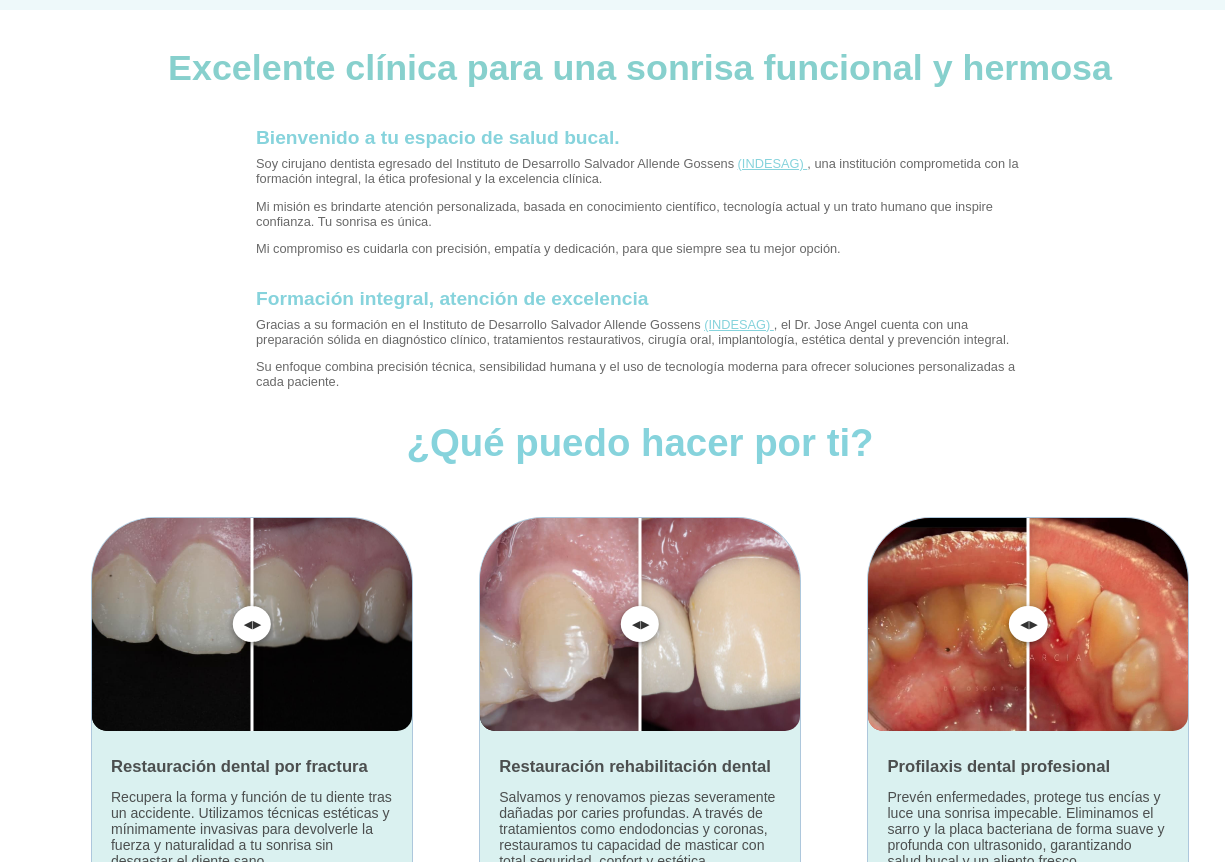
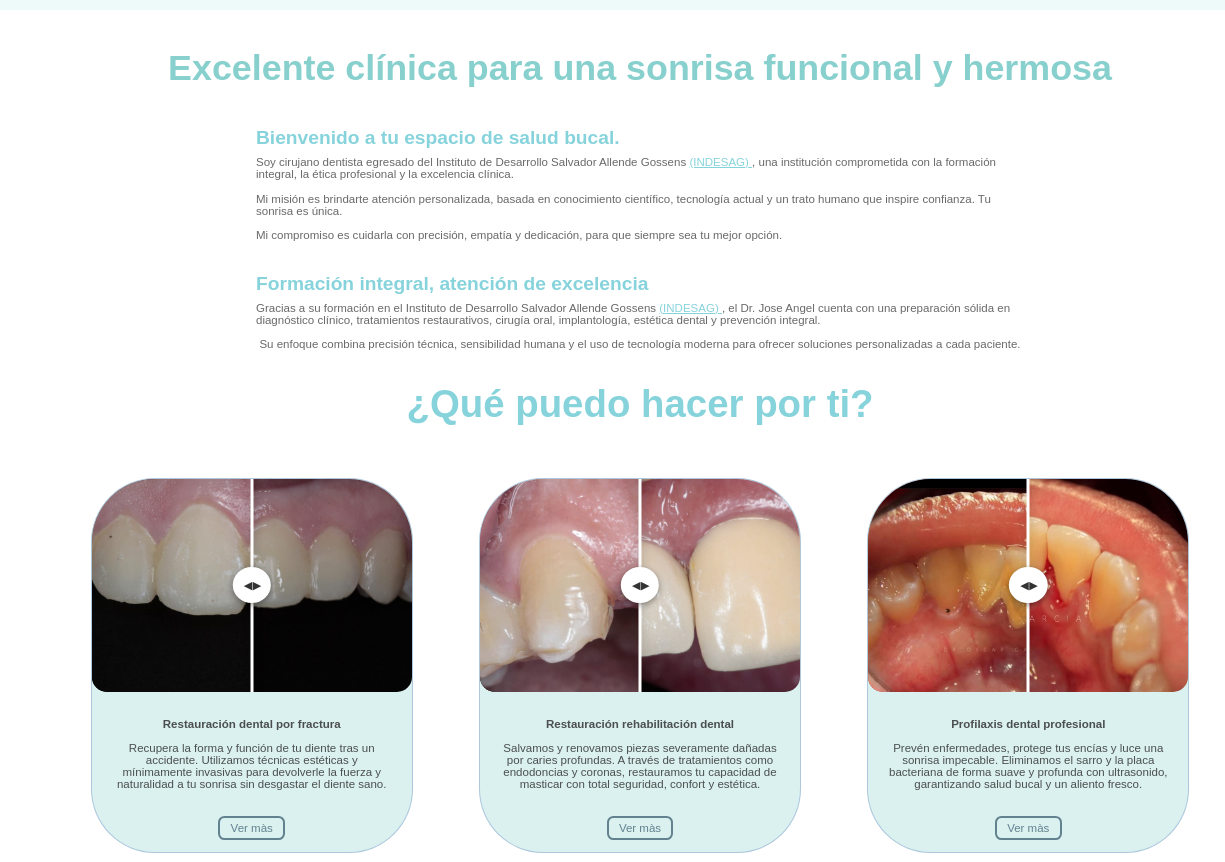
Before and after one commit to El-Ayvar/proyecto-angel, a plain HTML site: page frontend/index.html in a window 1280 px wide. Shown: the part 90-952 px from the top of the page, 0-1225 px from the left. Drawn offline with nearby package versions, Linux system fonts and the light colour scheme.

Commit message:
arreglando la letra y tamañao de las cartas del style

```diff
--- a/frontend/css/style.scss
+++ b/frontend/css/style.scss
@@ -64,7 +64,6 @@ main {
         background-color: $color-fondo;
         border-radius: 5vw;
         border: 1px solid rgba(132, 162, 203, 0.52);
-        overflow: hidden;
         margin: 0 0 7vw 0;
         max-width: 70vw;
         transition: transform 0.3s ease;
@@ -359,6 +358,8 @@ main {
                 overflow: hidden;
                 width: 35vw;
                 .boxTB {
+                    aspect-ratio: 3/1;
+                    text-align: center;
                     width: 30vw;
                     .text {
                         padding: 0.5vw;
@@ -482,7 +483,7 @@ main {
             }
             p {
                 color: $color-letra;
-                font-size: 1vw;
+                font-size: 0.9vw;
                 margin: 0.5vw 0 0.5vw 0;
                 width: 60vw;
             }
@@ -497,14 +498,13 @@ main {
             }
             p {
                 color: $color-letra;
-                font-size: 1vw;
+                font-size: 0.9vw;
                 margin: 0.5vw 0 0.5vw 0;
             }
             width: 60vw;
         }
         #tratamientos {
             .cards {
-                overflow-y: hidden;
                 //max-height: 60vh;
                 width: auto;
                 .boxImg {
@@ -542,13 +542,14 @@ main {
                     padding: 1vw;
                     .text {
                         strong {
-                            font-size: 1.3vw;
+                            font-size: 0.9vw;
                         }
                         p {
-                            font-size: 1.1vw;
+                            font-size: 0.9vw;
                         }
                     }
                     button {
+                        font-size: 0.9vw;
                         margin: 1vw 0 0vw 0;
                     }
                 }
```
Also changed, not shown: frontend/css/style.css, 1 other file.
